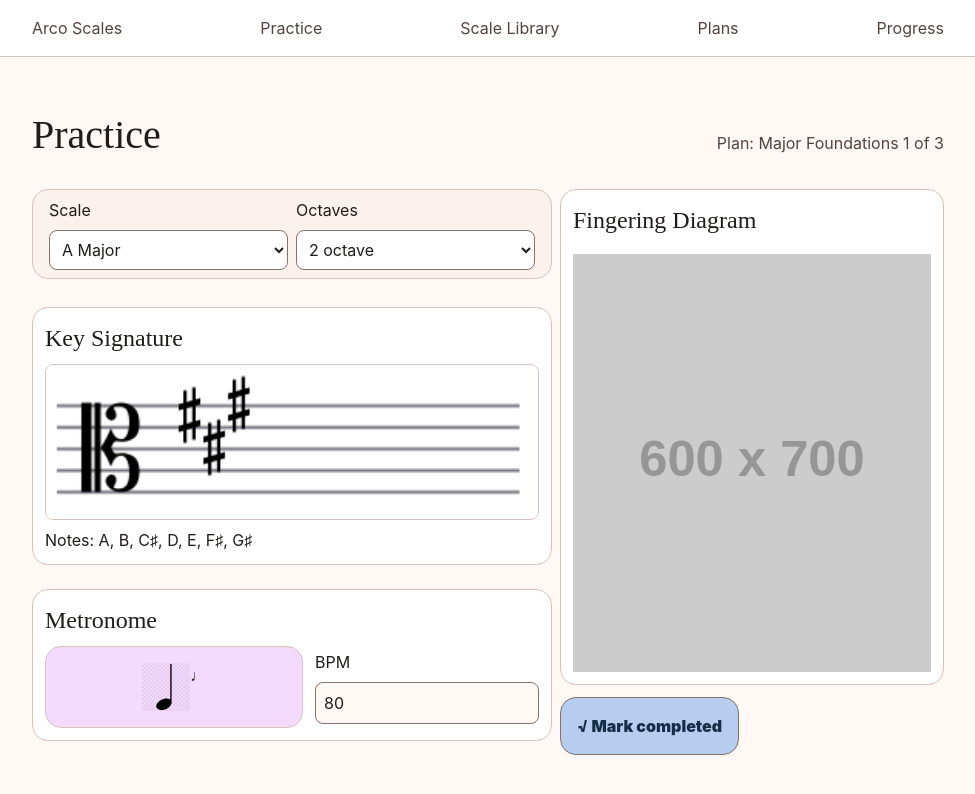
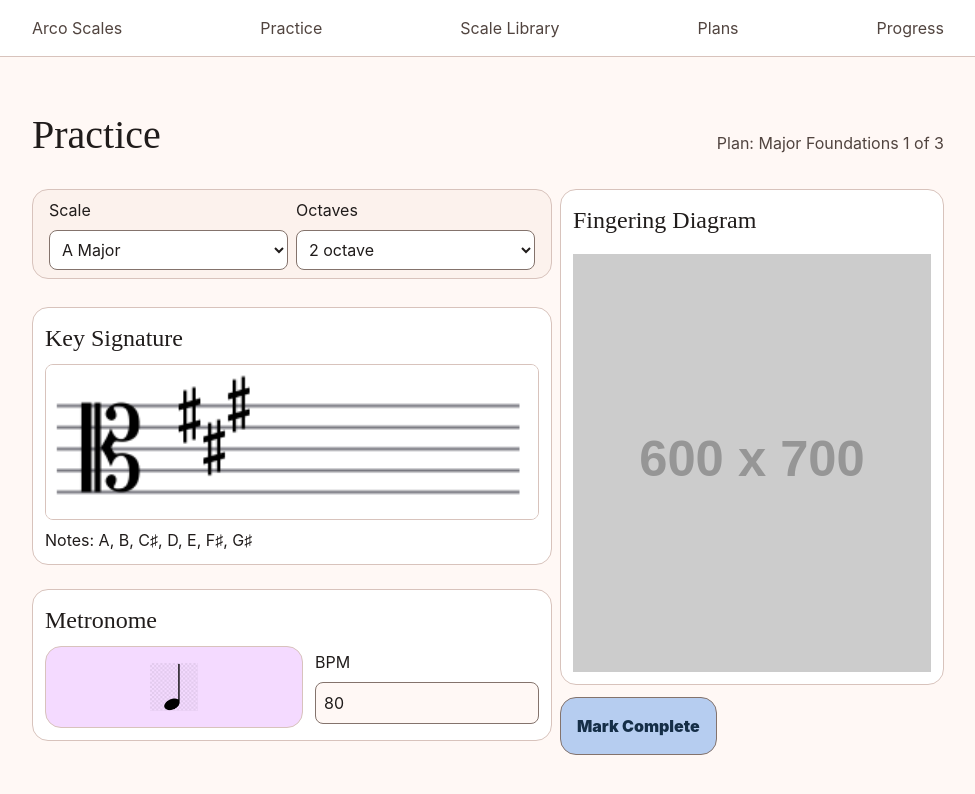
Before and after one commit to Caleb0206/arco-scales, a Next.js app: page /practice in a window 1280 px wide. Shown: the top 794 px of the page, without its empty margins (152-1127 px from the left). Built offline with nearby package versions, Linux system fonts and the light colour scheme.

Commit message:
complete button state

```diff
--- a/app/practice/page.tsx
+++ b/app/practice/page.tsx
@@ -14,6 +14,20 @@ export default function Practice() {
     const selectedScale = scales.find((scale) => scale.name === selectedScaleName) ?? scales[0];
     const [isDiagramOpen, setIsDiagramOpen] = useState(false);
 
+    const [completeScaleNames, setCompleteScaleNames] = useState<string[]>([]);
+
+    const isCurrentScaleComplete = completeScaleNames.includes(
+        selectedScale.name
+    );
+
+    function handleComplete() {
+        setCompleteScaleNames((currentScales) => {
+            if (currentScales.includes(selectedScale.name)) {
+                return currentScales;
+            }
+            return [...currentScales, selectedScale.name];
+        });
+    }
 
     return (
         <div>
@@ -45,7 +59,10 @@ export default function Practice() {
                         <Metronome />
 
                         <div className={styles.mobileCompleteButton}>
-                            <CompleteButton />
+                            <CompleteButton
+                                isComplete={isCurrentScaleComplete}
+                                onComplete={handleComplete}
+                            />
                         </div>
                     </div>
                 </div>
@@ -71,7 +88,10 @@ export default function Practice() {
                     </div>
 
                     <div className={styles.desktopCompleteButton}>
-                        <CompleteButton />
+                        <CompleteButton
+                                isComplete={isCurrentScaleComplete}
+                                onComplete={handleComplete}
+                            />
                     </div>
 
                 </div>
--- a/components/practice/CompleteButton.tsx
+++ b/components/practice/CompleteButton.tsx
@@ -1,12 +1,22 @@
 import styles from "../../app/practice/page.module.css";
 
-export default function CompleteButton() {
+type CompleteButtonProps = {
+    isComplete: boolean;
+    onComplete: () => void;
+};
+
+export default function CompleteButton({
+    isComplete,
+    onComplete,
+}: CompleteButtonProps) {
     return (
         <button
             type="button"
             className={styles.completeButton}
+            onClick={onComplete}
+            disabled={isComplete}
         >
-            √ Mark completed
+            {isComplete ? "√ Completed" : "Mark Complete"}
         </button>
     );
 }
--- a/components/practice/Metronome.tsx
+++ b/components/practice/Metronome.tsx
@@ -23,7 +23,7 @@ export default function Metronome() {
                         width={400}
                         height={100}
                     />
-                    ♩
+                    {/* ♩ */}
                 </div>
 
                 <label className={styles.selectorField} htmlFor="bpm">
```
